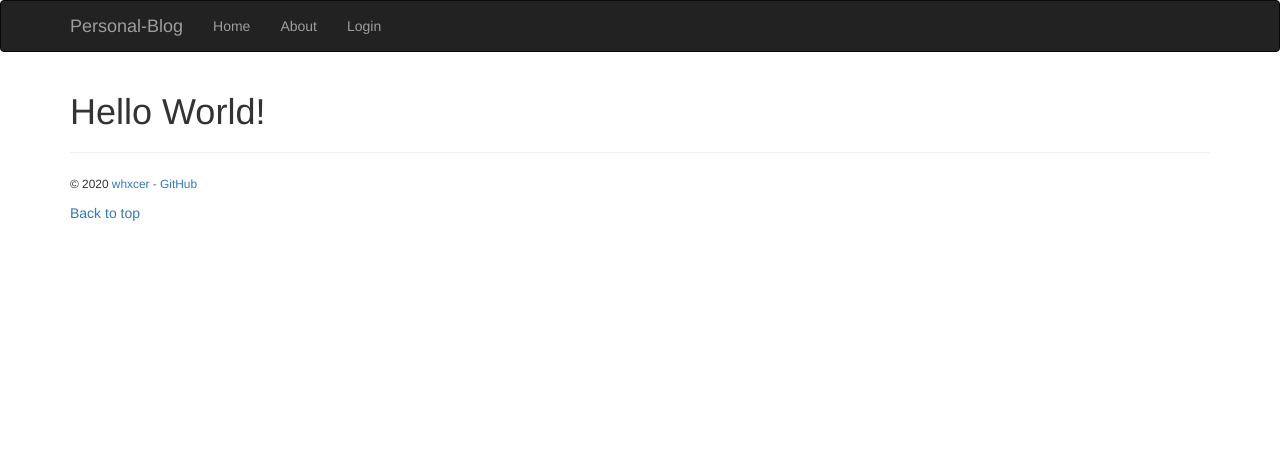
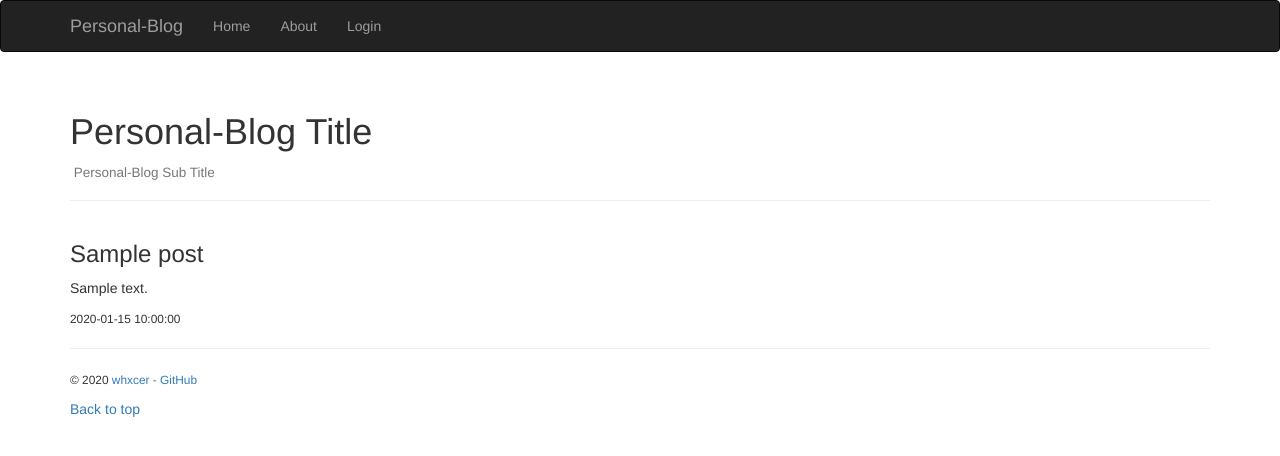
Before and after one commit to wtraceback/Blog, a Flask app: page / in a window 1280 px wide. Shown: the top 456 px of the page. Run offline with Flask 2, Linux system fonts and the light colour scheme; tables that the repository leaves empty hold one stand-in row (values such as "Sample post"); some libraries are stand-ins or nearby versions.

Commit message:
博客主页文章的显示

```diff
--- a/app/routes.py
+++ b/app/routes.py
@@ -3,13 +3,14 @@ from flask import render_template, redirect, flash, url_for
 from app.forms import LoginForm
 from flask_login import current_user, login_user, logout_user
 from flask_login import login_required
-from app.models import Admin
+from app.models import Admin, Post
 
 
 @app.route('/')
 @app.route('/index')
 def index():
-    return render_template('index.html', title='Personal-Blog')
+    posts = Post.query.order_by(Post.timestamp.desc()).all()
+    return render_template('index.html', title='Personal-Blog', posts=posts)
 
 
 @app.route('/login', methods=['GET', 'POST'])
--- /dev/null
+++ b/app/templates/_post.html
@@ -0,0 +1,19 @@
+{% if posts %}
+    {% for post in posts %}
+        <div class="post">
+            <h3>
+                {{ post.title }}
+            </h3>
+            <p>
+                {{ post.body }}
+            </p>
+            <small>
+                {{ post.timestamp }}
+            </small>
+        </div>
+    {% endfor %}
+{% else %}
+    <div class="tip">
+        <h5>No posts yet.</h5>
+    </div>
+{% endif %}
--- a/app/templates/index.html
+++ b/app/templates/index.html
@@ -1,5 +1,21 @@
 {% extends "base.html" %}
 
 {% block page_content %}
-    <h1>Hello World!</h1>
+    <div  class="page-header">
+        <h1>
+            Personal-Blog Title
+        </h1>
+        <h4>
+            <small>
+                &nbsp;Personal-Blog Sub Title
+            </small>
+        </h4>
+    </div>
+    <div class="row">
+        <div class="col-sm-8">
+            <div class='post'>
+                {% include '_post.html' %}
+            </div>
+        </div>
+    </div>
 {% endblock %}
```
Also changed, not shown: app/models.py (+8 -0 lines), migrations/versions/cb1201c9ccd8_post_table.py (added, +36 -0 lines), app/templates/base.html (line endings or trailing spaces).
